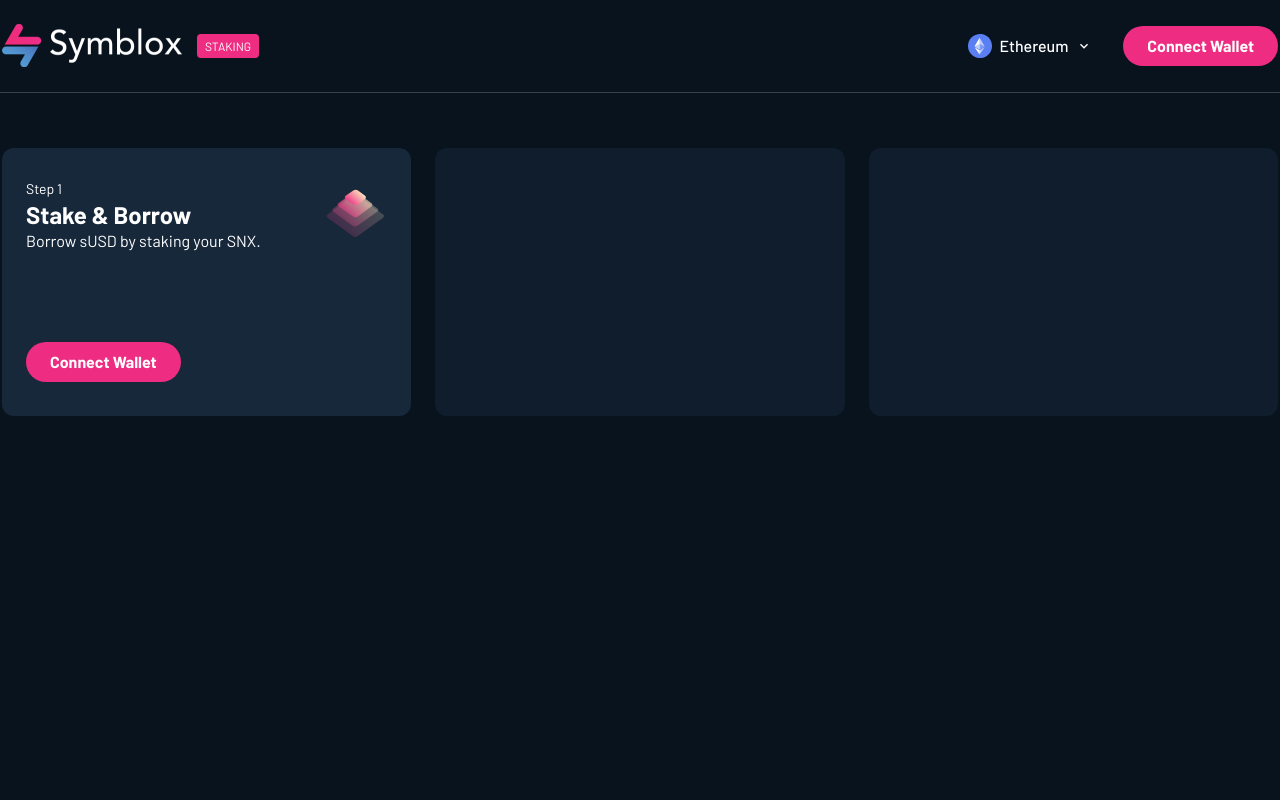
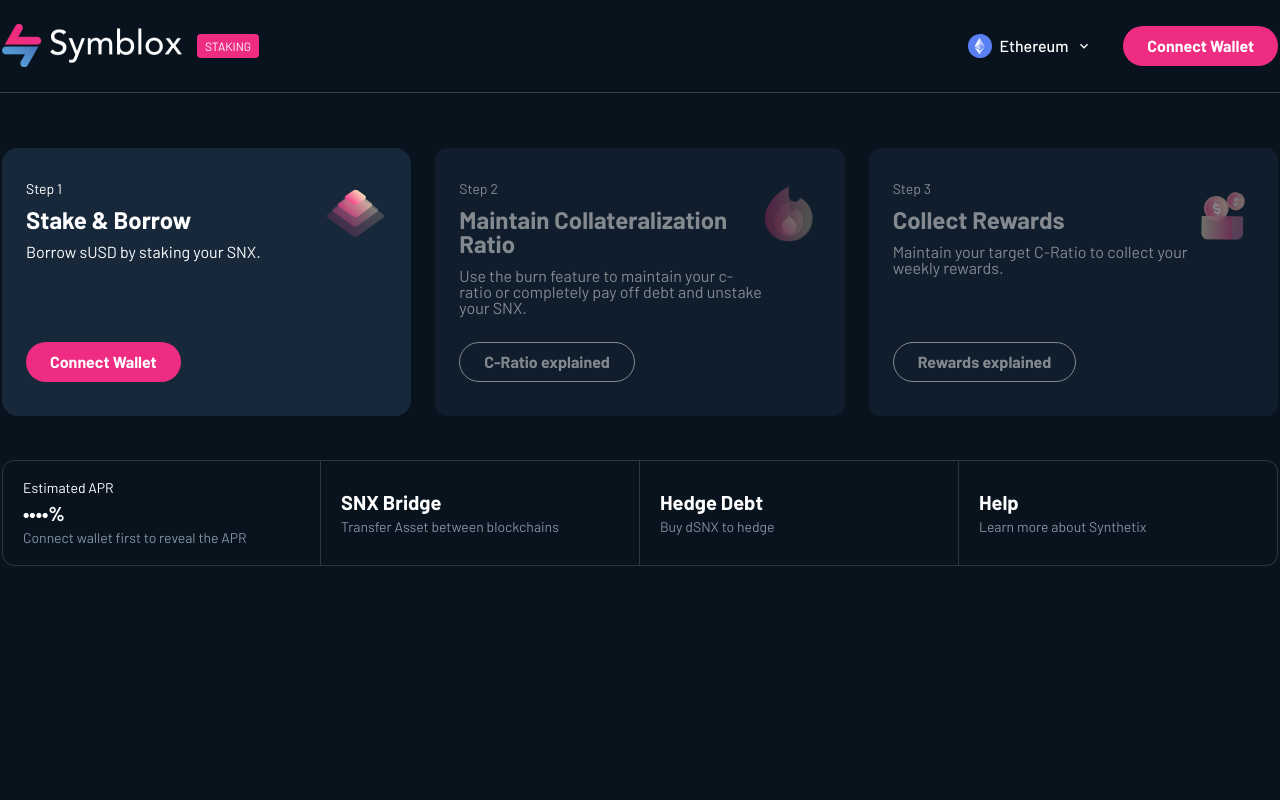
Before and after one commit to BlackNinja707/symbloxfe, a React (Create React App) app: page /app/staking in a window 1280 px wide. Shown: the top 800 px of the page. Built offline with nearby package versions, Linux system fonts and the light colour scheme.

Commit message:
update staking app board

```diff
--- a/src/components/app/staking/index.tsx
+++ b/src/components/app/staking/index.tsx
@@ -3,7 +3,7 @@
     <div className="pt-[55px] w-full min-h-screen font-Barlow">
       <div className="max-w-[1276px] mx-auto w-full flex flex-col gap-11">
         <div className="flex flex-row justify-between items-center gap-6">
-          <div className="flex flex-col min-h-[268px] gap-4 flex-[1_0_0] bg-primaryBoxColor py-[34px] px-6 rounded-xl items-start justify-between">
+          <div className="flex flex-col min-h-[268px] gap-4 flex-[1_0_0] bg-primaryBoxColor py-[34px] px-6 rounded-2xl items-start justify-between">
             <div className="flex flex-col gap-3 pr-14 items-start self-stretch relative">
               <div className="absolute right-0 top-0">
                 <img
@@ -12,13 +12,13 @@
                   className="w-[62.9px] h-16"
                 />
               </div>
-              <p className="text-white text-[14px] font-normal leading-[14px]">
+              <p className="text-white text-[14px] font-normal leading-[1em]">
                 Step 1
               </p>
-              <p className="text-white text-[24px] font-bold leading-[14px]">
+              <p className="text-white text-[24px] font-bold leading-[1em]">
                 Stake & Borrow
               </p>
-              <p className="text-white text-[16px] font-normal leading-[14px]">
+              <p className="text-white text-[16px] font-normal leading-[1em]">
                 Borrow sUSD by staking your SNX.
               </p>
             </div>
@@ -26,14 +26,90 @@
               Connect Wallet
             </button>
           </div>
-          <div className="flex flex-col gap-4 flex-[1_0_0] bg-primaryBoxColor py-[34px] px-6 rounded-xl items-start justify-between min-h-[268px] opacity-50"></div>
-          <div className="flex flex-col gap-4 flex-[1_0_0] bg-primaryBoxColor py-[34px] px-6 rounded-xl items-start justify-between min-h-[268px] opacity-50"></div>
+          <div className="flex flex-col min-h-[268px] gap-4 flex-[1_0_0] bg-primaryBoxColor py-[34px] px-6 rounded-xl items-start justify-between opacity-50">
+            <div className="flex flex-col gap-3 pr-14 items-start self-stretch relative">
+              <div className="absolute right-0 top-0">
+                <img
+                  src="/assets/Icon/collateral.svg"
+                  alt="collateral"
+                  className="w-16 h-16"
+                />
+              </div>
+              <p className="text-white text-[14px] font-normal leading-[1em]">
+                Step 2
+              </p>
+              <p className="text-white text-[24px] font-bold leading-[1em] self-stretch">
+                Maintain Collateralization Ratio
+              </p>
+              <p className="text-white text-[16px] font-normal leading-[1em]">
+                Use the burn feature to maintain your c-ratio or completely pay
+                off debt and unstake your SNX.
+              </p>
+            </div>
+            <button className="h-10 py-[18px] px-6 flex items-center gap-[10px] rounded-[60px] text-white text-[16px] font-bold leading-[16px] border border-white">
+              C-Ratio explained
+            </button>
+          </div>
+          <div className="flex flex-col min-h-[268px] gap-4 flex-[1_0_0] bg-primaryBoxColor py-[34px] px-6 rounded-xl items-start justify-between opacity-50">
+            <div className="flex flex-col gap-3 pr-14 items-start self-stretch relative">
+              <div className="absolute right-0 top-0">
+                <img
+                  src="/assets/Icon/reward.svg"
+                  alt="reward"
+                  className="w-16 h-16"
+                />
+              </div>
+              <p className="text-white text-[14px] font-normal leading-[1em]">
+                Step 3
+              </p>
+              <p className="text-white text-[24px] font-bold leading-[1em] self-stretch">
+                Collect Rewards
+              </p>
+              <p className="text-white text-[16px] font-normal leading-[1em]">
+                Maintain your target C-Ratio to collect your weekly rewards.
+              </p>
+            </div>
+            <button className="h-10 py-[18px] px-6 flex items-center gap-[10px] rounded-[60px] text-white text-[16px] font-bold leading-[16px] border border-white">
+              Rewards explained
+            </button>
+          </div>
         </div>
-        <div className="w-full flex flex-row">
-          <div className=""></div>
-          <div className=""></div>
-          <div className=""></div>
-          <div className=""></div>
+        <div className="w-full flex flex-row mx-auto justify-center">
+          <div className="w-1/4 p-5 flex flex-col gap-2 border border-[#293745] rounded-bl-xl rounded-tl-xl">
+            <p className="text-[14px] leading-[1em] font-normal text-white">
+              Estimated APR
+            </p>
+            <p className="text-[20px] leading-[1em] font-bold text-white">
+              ••••%
+            </p>
+            <p className="text-[14px] leading-[1em] font-normal text-[#7F93A2]">
+              Connect wallet first to reveal the APR
+            </p>
+          </div>
+          <div className="w-1/4 p-5 flex flex-col gap-2 border border-[#293745] border-l-0 justify-center">
+            <p className="text-[20px] leading-[1em] font-bold text-white">
+              SNX Bridge
+            </p>
+            <p className="text-[14px] leading-[1em] font-normal text-[#7F93A2]">
+              Transfer Asset between blockchains
+            </p>
+          </div>
+          <div className="w-1/4 p-5 flex flex-col gap-2 border border-[#293745] border-l-0 justify-center">
+            <p className="text-[20px] leading-[1em] font-bold text-white">
+              Hedge Debt
+            </p>
+            <p className="text-[14px] leading-[1em] font-normal text-[#7F93A2]">
+              Buy dSNX to hedge
+            </p>
+          </div>
+          <div className="w-1/4 p-5 flex flex-col gap-2 border border-[#293745] border-l-0 rounded-br-xl rounded-tr-xl justify-center">
+            <p className="text-[20px] leading-[1em] font-bold text-white">
+              Help
+            </p>
+            <p className="text-[14px] leading-[1em] font-normal text-[#7F93A2]">
+              Learn more about Synthetix
+            </p>
+          </div>
         </div>
       </div>
     </div>
```
Also changed, not shown: public/assets/Icon/collateral.svg (added), public/assets/Icon/reward.svg (added).
